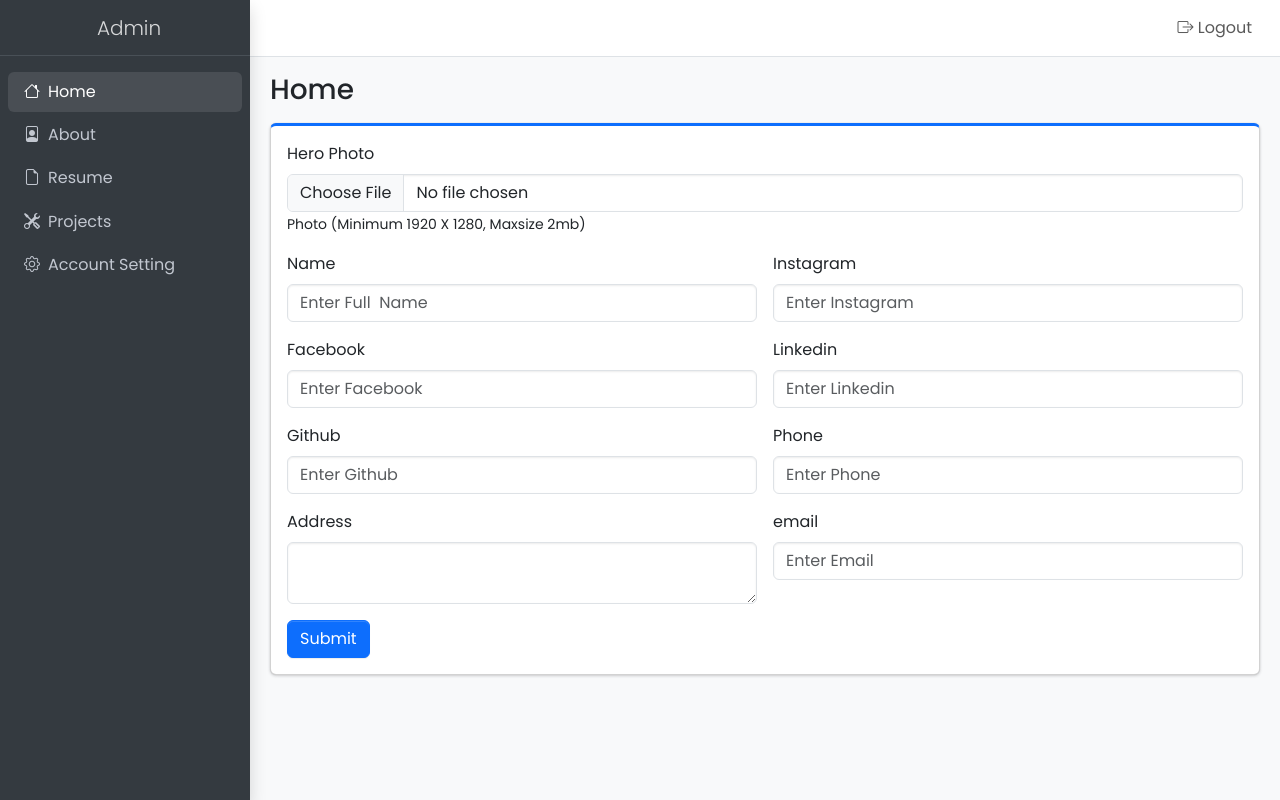
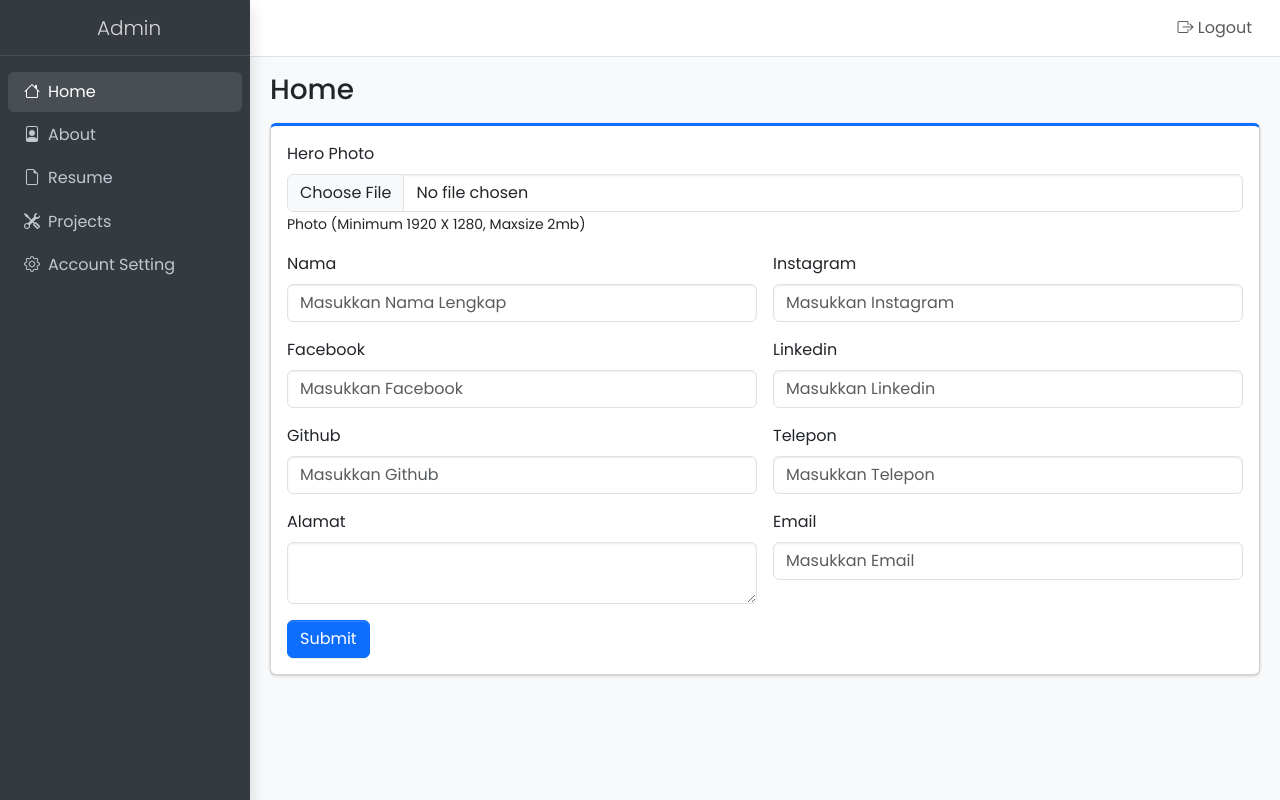
Before and after one commit to Rizanoor/mollanative, a PHP site: page /mollanative/admin/ in a window 1280 px wide. Run offline with PHP 8.4, Linux system fonts and the light colour scheme; the visitor is signed in with stand-in values (Sample User, id 1); data that the repository does not hold is empty; some libraries are stand-ins or nearby versions.

Commit message:
feat: get view

```diff
--- /dev/null
+++ b/admin/controllers/ProfileController.php
@@ -0,0 +1,24 @@
+<?php
+
+require_once __DIR__ . '/../models/ProfileModel.php';
+
+class ProfileController
+{
+    private $profileModel;
+
+    public function __construct()
+    {
+        $this->profileModel = new ProfileModel();
+    }
+
+    public function getProfile($id)
+    {
+        $profile = $this->profileModel->getProfileByUserId($id);
+
+        if ($profile) {
+            return $profile;
+        } else {
+            return null;
+        }
+    }
+}
--- a/admin/index.php
+++ b/admin/index.php
@@ -1,7 +1,10 @@
 <?php
+require_once './controllers/ProfileController.php';
+
 session_start();
 
 $base_url = "http://localhost:8888/mollanative";
+
 
 if (isset($_GET['logout']) && $_GET['logout'] === 'true') {
     session_destroy();
@@ -12,7 +15,13 @@ if (isset($_GET['logout']) && $_GET['logout'] === 'true') {
 if (!isset($_SESSION['user_name'])) {
     header('location:login/');
 }
+
+$id = $_SESSION['user_id'];
+$profileController = new ProfileController();
+$profile = $profileController->getProfile($id);
+
 ?>
+
 
 <!DOCTYPE html>
 <html lang="en">
@@ -138,45 +147,47 @@ if (!isset($_SESSION['user_name'])) {
                         ?>
                             <div class="col-lg-12">
                                 <div class="card card-primary card-outline mb-4">
-                                    <form class="needs-validation" novalidate>
+                                    <form class="needs-validation" action="../admin/controllers/UpdateProfileController.php" method="POST" enctype="multipart/form-data">
                                         <div class="card-body">
                                             <div class="row g-3">
+                                                <input type="hidden" name="user_id" value="<?php echo htmlspecialchars($profile['user_id'] ?? ''); ?>">
+
                                                 <div class="col-md-12">
                                                     <label for="hero_photo" class="form-label">Hero Photo</label>
                                                     <input type="file" name="hero_photo" class="form-control">
                                                     <small>Photo (Minimum 1920 X 1280, Maxsize 2mb)</small>
                                                 </div>
                                                 <div class="col-md-6">
-                                                    <label for="name" class="form-label">Name</label>
-                                                    <input type="text" class="form-control" name="name" placeholder="Enter Full  Name">
+                                                    <label for="name" class="form-label">Nama</label>
+                                                    <input type="text" class="form-control" name="name" placeholder="Masukkan Nama Lengkap" value="<?php echo htmlspecialchars($profile['name'] ?? ''); ?>" required>
                                                 </div>
                                                 <div class="col-md-6">
                                                     <label for="instagram" class="form-label">Instagram</label>
-                                                    <input type="text" class="form-control" name="instagram" placeholder="Enter Instagram">
+                                                    <input type="text" class="form-control" name="instagram" placeholder="Masukkan Instagram" value="<?php echo htmlspecialchars($profile['instagram'] ?? ''); ?>">
                                                 </div>
                                                 <div class="col-md-6">
                                                     <label for="facebook" class="form-label">Facebook</label>
-                                                    <input type="text" class="form-control" name="facebook" placeholder="Enter Facebook">
+                                                    <input type="text" class="form-control" name="facebook" placeholder="Masukkan Facebook" value="<?php echo htmlspecialchars($profile['facebook'] ?? ''); ?>">
                                                 </div>
                                                 <div class="col-md-6">
                                                     <label for="linkedin" class="form-label">Linkedin</label>
-                                                    <input type="text" class="form-control" name="linkedin" placeholder="Enter Linkedin">
+                                                    <input type="text" class="form-control" name="linkedin" placeholder="Masukkan Linkedin" value="<?php echo htmlspecialchars($profile['linkedin'] ?? ''); ?>">
                                                 </div>
                                                 <div class="col-md-6">
                                                     <label for="github" class="form-label">Github</label>
-                                                    <input type="text" class="form-control" name="github" placeholder="Enter Github">
+                                                    <input type="text" class="form-control" name="github" placeholder="Masukkan Github" value="<?php echo htmlspecialchars($profile['github'] ?? ''); ?>">
                                                 </div>
                                                 <div class="col-md-6">
-                                                    <label for="phone" class="form-label">Phone</label>
-                                                    <input type="tel" class="form-control" name="Phone" placeholder="Enter Phone">
+                                                    <label for="phone" class="form-label">Telepon</label>
+                                                    <input type="tel" class="form-control" name="phone" placeholder="Masukkan Telepon" value="<?php echo htmlspecialchars($profile['phone'] ?? ''); ?>">
                                                 </div>
                                                 <div class="col-md-6">
-                                                    <label for="address" class="form-label">Address</label>
-                                                    <textarea name="address" id="address" class="form-control"></textarea>
+                                                    <label for="address" class="form-label">Alamat</label>
+                                                    <textarea name="address" id="address" class="form-control"><?php echo htmlspecialchars($profile['address'] ?? ''); ?></textarea>
                                                 </div>
                                                 <div class="col-md-6">
-                                                    <label for="email" class="form-label">email</label>
-                                                    <input type="email" class="form-control" name="email" placeholder="Enter Email">
+                                                    <label for="email" class="form-label">Email</label>
+                                                    <input type="email" class="form-control" name="email" placeholder="Masukkan Email" value="<?php echo htmlspecialchars($profile['email'] ?? ''); ?>" required>
                                                 </div>
                                             </div>
                                             <button class="btn btn-primary mt-3" type="submit">Submit</button>
```
Also changed, not shown: admin/models/ProfileModel.php (added, +62 -0 lines).
